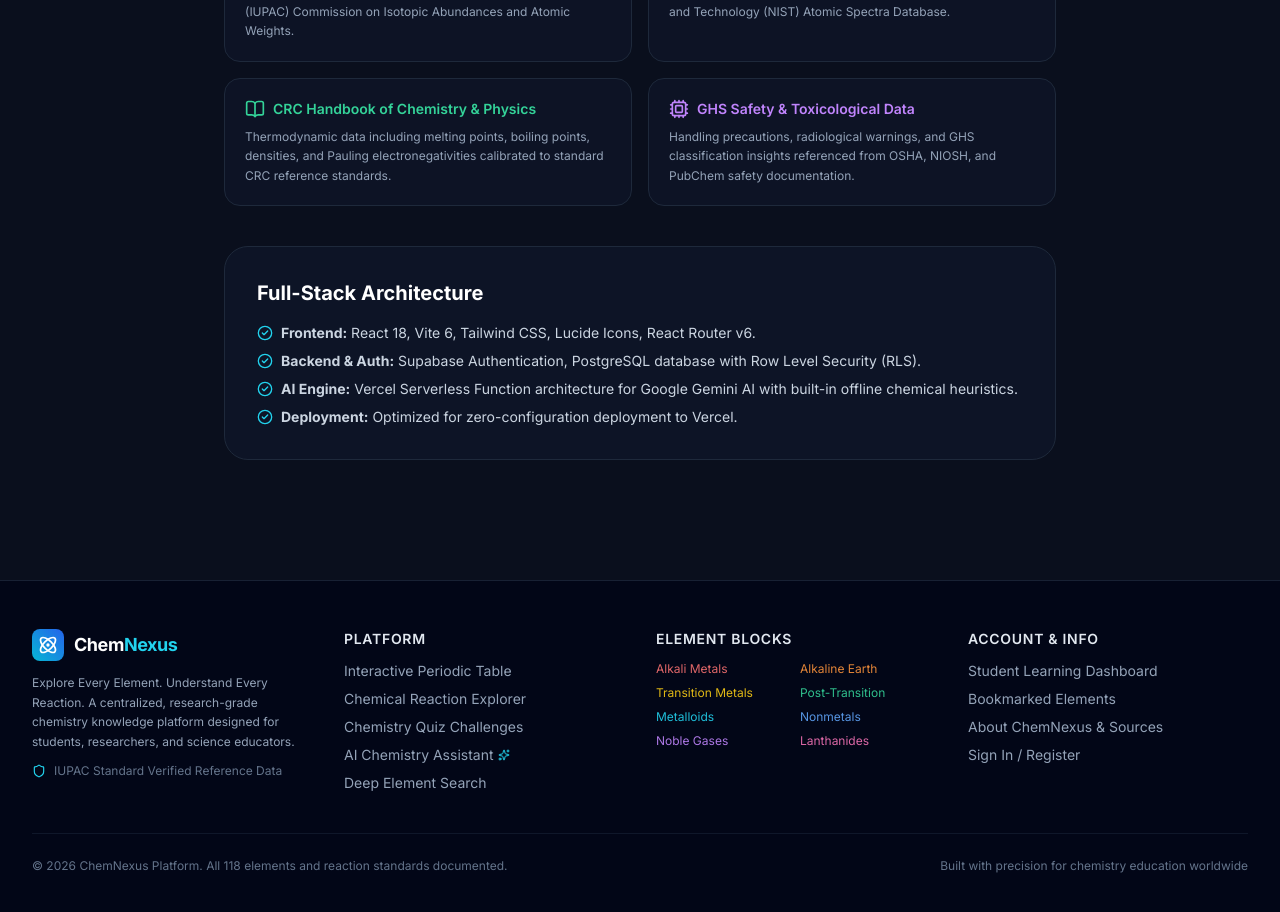
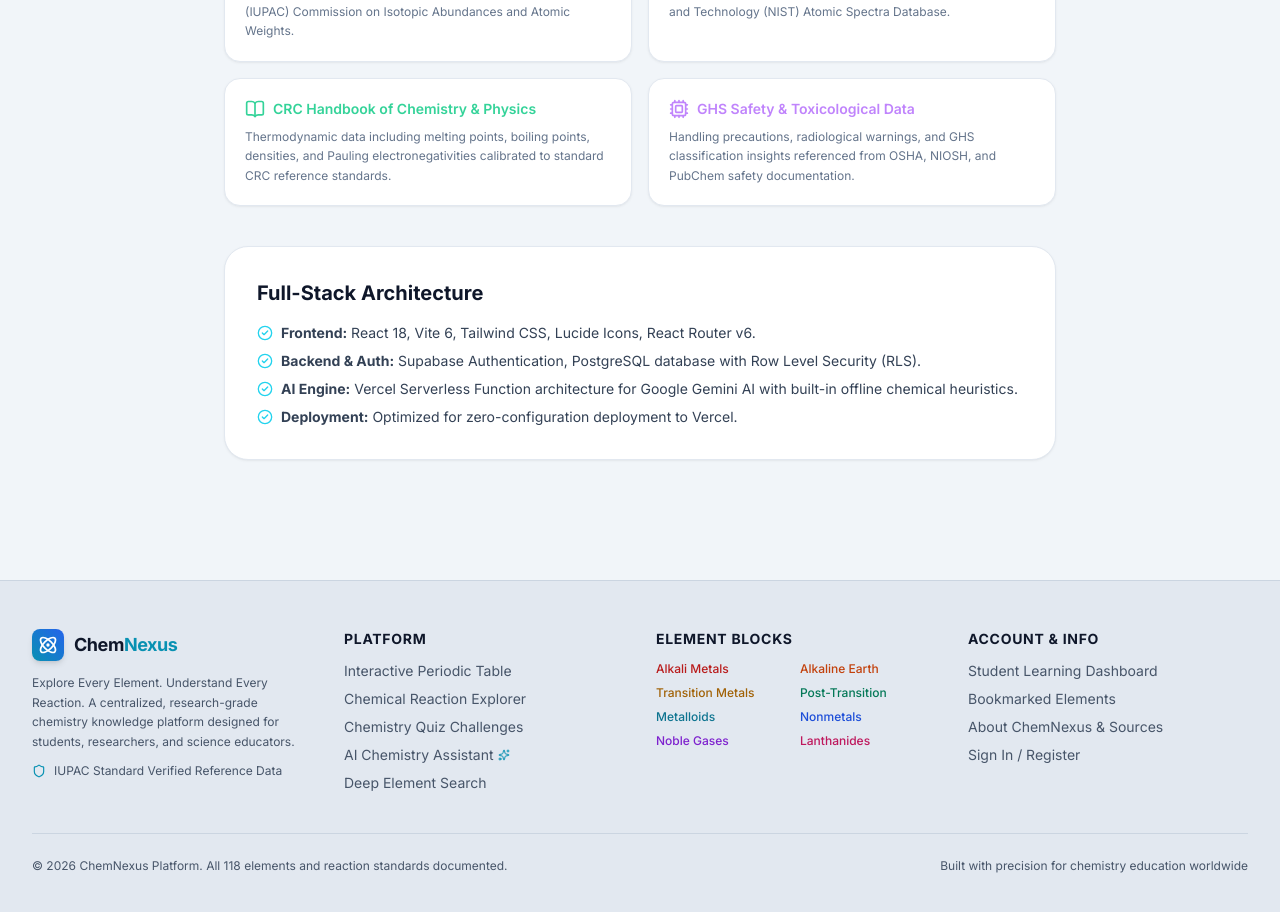
Before and after one commit to SatyaFlux/ChemNexus-The-Interactive-Chemistry-Knowledge-Platform, a React (Vite) app: page /about in a window 1280 px wide. Shown: the part 700-1612 px from the top of the page. Built offline with nearby package versions, Linux system fonts and the light colour scheme; no server answers.

Commit message:
style: change website background to modern Gray-white theme with high contrast

```diff
--- a/index.html
+++ b/index.html
@@ -1,17 +1,17 @@
 <!doctype html>
-<html lang="en" class="dark">
+<html lang="en" class="light">
   <head>
     <meta charset="UTF-8" />
     <link rel="icon" type="image/svg+xml" href="/favicon.svg" />
     <meta name="viewport" content="width=device-width, initial-scale=1.0" />
-    <meta name="theme-color" content="#0a0f1d" />
+    <meta name="theme-color" content="#f1f5f9" />
     <meta name="description" content="ChemNexus — The Interactive Chemistry Knowledge Platform. Explore every element, understand every reaction, and master chemistry with interactive tools." />
     <title>ChemNexus — Interactive Chemistry Knowledge Platform</title>
     <link rel="preconnect" href="https://fonts.googleapis.com">
     <link rel="preconnect" href="https://fonts.gstatic.com" crossorigin>
     <link href="https://fonts.googleapis.com/css2?family=Inter:wght@300;400;500;600;700;800&family=JetBrains+Mono:wght@400;500;600&display=swap" rel="stylesheet">
   </head>
-  <body class="bg-[#0a0f1d] text-slate-100 antialiased selection:bg-cyan-500 selection:text-black min-h-screen">
+  <body class="bg-[#f1f5f9] text-slate-800 antialiased selection:bg-cyan-500 selection:text-white min-h-screen">
     <div id="root"></div>
     <script type="module" src="/src/main.jsx"></script>
   </body>
--- a/src/App.jsx
+++ b/src/App.jsx
@@ -33,7 +33,7 @@ function ScrollToTop() {
 
 export default function App() {
   return (
-    <div className="flex flex-col min-h-screen bg-[#0a0f1d] text-slate-100 font-sans selection:bg-cyan-500 selection:text-black">
+    <div className="flex flex-col min-h-screen bg-[#f1f5f9] text-slate-800 font-sans selection:bg-cyan-500 selection:text-white">
       <ScrollToTop />
       <Navbar />
 
--- a/src/components/common/Footer.jsx
+++ b/src/components/common/Footer.jsx
@@ -5,57 +5,57 @@ import { Atom, ExternalLink, Heart, Shield, Sparkles } from 'lucide-react';
 
 export default function Footer() {
   return (
-    <footer className="bg-slate-950 border-t border-slate-800/80 text-slate-400 py-12 mt-20">
+    <footer className="bg-slate-200/70 border-t border-slate-300 text-slate-600 py-12 mt-20">
       <div className="max-w-7xl mx-auto px-4 sm:px-6 lg:px-8">
         <div className="grid grid-cols-1 md:grid-cols-4 gap-8">
           {/* Brand Info */}
           <div className="md:col-span-1 space-y-3">
             <Link to="/" className="flex items-center space-x-2.5">
-              <div className="w-8 h-8 rounded-lg bg-gradient-to-tr from-cyan-500 to-blue-600 flex items-center justify-center">
+              <div className="w-8 h-8 rounded-lg bg-gradient-to-tr from-cyan-600 to-blue-600 flex items-center justify-center shadow-md">
                 <Atom className="w-5 h-5 text-white" />
               </div>
-              <span className="text-lg font-bold tracking-tight text-white">
-                Chem<span className="text-cyan-400">Nexus</span>
+              <span className="text-lg font-bold tracking-tight text-slate-900">
+                Chem<span className="text-cyan-600">Nexus</span>
               </span>
             </Link>
-            <p className="text-xs text-slate-400 leading-relaxed">
+            <p className="text-xs text-slate-600 leading-relaxed">
               Explore Every Element. Understand Every Reaction. A centralized, research-grade chemistry knowledge platform designed for students, researchers, and science educators.
             </p>
-            <div className="flex items-center space-x-2 text-xs text-slate-500">
-              <Shield className="w-3.5 h-3.5 text-cyan-400" />
+            <div className="flex items-center space-x-2 text-xs text-slate-600">
+              <Shield className="w-3.5 h-3.5 text-cyan-600" />
               <span>IUPAC Standard Verified Reference Data</span>
             </div>
           </div>
 
           {/* Platform Exploration */}
           <div>
-            <h4 className="text-sm font-semibold text-slate-200 tracking-wider uppercase mb-3">
+            <h4 className="text-sm font-bold text-slate-800 tracking-wider uppercase mb-3">
               Platform
             </h4>
             <ul className="space-y-2 text-sm">
               <li>
-                <Link to="/periodic-table" className="hover:text-cyan-400 transition-colors">
+                <Link to="/periodic-table" className="hover:text-cyan-700 transition-colors">
                   Interactive Periodic Table
                 </Link>
               </li>
               <li>
-                <Link to="/reactions" className="hover:text-cyan-400 transition-colors">
+                <Link to="/reactions" className="hover:text-cyan-700 transition-colors">
                   Chemical Reaction Explorer
                 </Link>
               </li>
               <li>
-                <Link to="/quizzes" className="hover:text-cyan-400 transition-colors">
+                <Link to="/quizzes" className="hover:text-cyan-700 transition-colors">
                   Chemistry Quiz Challenges
                 </Link>
               </li>
               <li>
-                <Link to="/assistant" className="hover:text-cyan-400 transition-colors flex items-center gap-1">
+                <Link to="/assistant" className="hover:text-cyan-700 transition-colors flex items-center gap-1">
                   <span>AI Chemistry Assistant</span>
-                  <Sparkles className="w-3 h-3 text-cyan-400" />
+                  <Sparkles className="w-3 h-3 text-cyan-600" />
                 </Link>
               </li>
               <li>
-                <Link to="/search" className="hover:text-cyan-400 transition-colors">
+                <Link to="/search" className="hover:text-cyan-700 transition-colors">
                   Deep Element Search
                 </Link>
               </li>
@@ -64,44 +64,44 @@ export default function Footer() {
 
           {/* Quick Categories */}
           <div>
-            <h4 className="text-sm font-semibold text-slate-200 tracking-wider uppercase mb-3">
+            <h4 className="text-sm font-bold text-slate-800 tracking-wider uppercase mb-3">
               Element Blocks
             </h4>
             <div className="grid grid-cols-2 gap-2 text-xs">
-              <span className="text-red-400/90 hover:underline cursor-pointer">Alkali Metals</span>
-              <span className="text-orange-400/90 hover:underline cursor-pointer">Alkaline Earth</span>
-              <span className="text-yellow-400/90 hover:underline cursor-pointer">Transition Metals</span>
-              <span className="text-emerald-400/90 hover:underline cursor-pointer">Post-Transition</span>
-              <span className="text-cyan-400/90 hover:underline cursor-pointer">Metalloids</span>
-              <span className="text-blue-400/90 hover:underline cursor-pointer">Nonmetals</span>
-              <span className="text-purple-400/90 hover:underline cursor-pointer">Noble Gases</span>
-              <span className="text-pink-400/90 hover:underline cursor-pointer">Lanthanides</span>
+              <span className="text-red-700 hover:underline cursor-pointer font-medium">Alkali Metals</span>
+              <span className="text-orange-700 hover:underline cursor-pointer font-medium">Alkaline Earth</span>
+              <span className="text-yellow-700 hover:underline cursor-pointer font-medium">Transition Metals</span>
+              <span className="text-emerald-700 hover:underline cursor-pointer font-medium">Post-Transition</span>
+              <span className="text-cyan-700 hover:underline cursor-pointer font-medium">Metalloids</span>
+              <span className="text-blue-700 hover:underline cursor-pointer font-medium">Nonmetals</span>
+              <span className="text-purple-700 hover:underline cursor-pointer font-medium">Noble Gases</span>
+              <span className="text-pink-700 hover:underline cursor-pointer font-medium">Lanthanides</span>
             </div>
           </div>
 
           {/* Student Hub */}
           <div>
-            <h4 className="text-sm font-semibold text-slate-200 tracking-wider uppercase mb-3">
+            <h4 className="text-sm font-bold text-slate-800 tracking-wider uppercase mb-3">
               Account & Info
             </h4>
             <ul className="space-y-2 text-sm">
               <li>
-                <Link to="/dashboard" className="hover:text-cyan-400 transition-colors">
+                <Link to="/dashboard" className="hover:text-cyan-700 transition-colors">
                   Student Learning Dashboard
                 </Link>
               </li>
               <li>
-                <Link to="/bookmarks" className="hover:text-cyan-400 transition-colors">
+                <Link to="/bookmarks" className="hover:text-cyan-700 transition-colors">
                   Bookmarked Elements
                 </Link>
               </li>
               <li>
-                <Link to="/about" className="hover:text-cyan-400 transition-colors">
+                <Link to="/about" className="hover:text-cyan-700 transition-colors">
                   About ChemNexus & Sources
                 </Link>
               </li>
               <li>
-                <Link to="/login" className="hover:text-cyan-400 transition-colors">
+                <Link to="/login" className="hover:text-cyan-700 transition-colors">
                   Sign In / Register
                 </Link>
               </li>
@@ -109,7 +109,7 @@ export default function Footer() {
           </div>
         </div>
 
-        <div className="border-t border-slate-900 mt-10 pt-6 flex flex-col sm:flex-row items-center justify-between text-xs text-slate-500">
+        <div className="border-t border-slate-300 mt-10 pt-6 flex flex-col sm:flex-row items-center justify-between text-xs text-slate-600">
           <p>© {new Date().getFullYear()} ChemNexus Platform. All 118 elements and reaction standards documented.</p>
           <div className="flex items-center space-x-1 mt-3 sm:mt-0">
             <span>Built with precision for chemistry education worldwide</span>
--- a/src/styles/index.css
+++ b/src/styles/index.css
@@ -4,36 +4,38 @@
 
 @layer base {
   :root {
-    --color-bg: #0a0f1d;
-    --color-surface: #111827;
-    --color-border: #1f293d;
+    --color-bg: #f1f5f9;
+    --color-surface: #ffffff;
+    --color-border: #e2e8f0;
+    --color-text-main: #0f172a;
+    --color-text-muted: #64748b;
   }
 
   body {
-    background-color: #0a0f1d;
-    color: #f1f5f9;
+    background-color: #f1f5f9;
+    color: #1e293b;
     font-family: 'Inter', system-ui, sans-serif;
     overflow-x: hidden;
   }
 }
 
-/* Custom subtle scrollbars for sleek desktop UI */
+/* Custom subtle scrollbars for sleek Gray-white UI */
 ::-webkit-scrollbar {
   width: 8px;
   height: 8px;
 }
 
 ::-webkit-scrollbar-track {
-  background: #0a0f1d;
+  background: #f1f5f9;
 }
 
 ::-webkit-scrollbar-thumb {
-  background: #1e293b;
+  background: #cbd5e1;
   border-radius: 4px;
 }
 
 ::-webkit-scrollbar-thumb:hover {
-  background: #334155;
+  background: #94a3b8;
 }
 
 /* Periodic table 18-column grid */
@@ -50,22 +52,201 @@
   }
 }
 
-/* Science Glow & Glassmorphism helpers */
+/* Science Glow & Glassmorphism helpers for Gray-white theme */
 .glass-panel {
-  background: rgba(17, 24, 39, 0.75);
+  background: rgba(255, 255, 255, 0.88);
   backdrop-filter: blur(12px);
   -webkit-backdrop-filter: blur(12px);
-  border: 1px solid rgba(255, 255, 255, 0.08);
+  border: 1px solid rgba(226, 232, 240, 0.9);
 }
 
 .glow-cyan {
-  box-shadow: 0 0 25px -5px rgba(6, 182, 212, 0.35);
+  box-shadow: 0 4px 20px -2px rgba(6, 182, 212, 0.2);
 }
 
 .glow-blue {
-  box-shadow: 0 0 25px -5px rgba(59, 130, 246, 0.35);
+  box-shadow: 0 4px 20px -2px rgba(59, 130, 246, 0.2);
 }
 
 .glow-purple {
-  box-shadow: 0 0 25px -5px rgba(147, 51, 234, 0.35);
+  box-shadow: 0 4px 20px -2px rgba(147, 51, 234, 0.2);
 }
+
+/* =========================================================================
+   CHEMNEXUS GRAY-WHITE WEBSITE THEME OVERRIDES
+   ========================================================================= */
+
+/* Root, Body and full-page wrappers */
+html,
+body,
+#root,
+.bg-\[\#0a0f1d\],
+.bg-\[\#0a0f1d\]\/90 {
+  background-color: #f1f5f9 !important;
+}
+
+/* Primary Cards, Modals, Sections to Crisp White */
+.bg-slate-900,
+.bg-slate-900\/60,
+.bg-slate-900\/70,
+.bg-slate-900\/80,
+.bg-slate-900\/90 {
+  background-color: #ffffff !important;
+  box-shadow: 0 1px 3px 0 rgba(0, 0, 0, 0.05), 0 1px 2px -1px rgba(0, 0, 0, 0.05);
+}
+
+/* Inner panels, Recessed backgrounds, Input containers */
+.bg-slate-950,
+.bg-slate-950\/40,
+.bg-slate-950\/60,
+.bg-slate-950\/80,
+.bg-slate-950\/90 {
+  background-color: #f8fafc !important;
+}
+
+/* Sticky Navbar */
+nav.bg-\[\#0a0f1d\]\/90,
+nav {
+  background-color: rgba(255, 255, 255, 0.95) !important;
+  border-bottom: 1px solid #e2e8f0 !important;
+  box-shadow: 0 1px 4px 0 rgba(0, 0, 0, 0.04) !important;
+}
+
+/* Footer */
+footer.bg-slate-950,
+footer {
+  background-color: #e2e8f0 !important;
+  border-top: 1px solid #cbd5e1 !important;
+  color: #475569 !important;
+}
+
+/* Light Borders across all cards and sections */
+.border-slate-800,
+.border-slate-800\/80,
+.border-slate-800\/60,
+.border-slate-900,
+.border-slate-900\/80 {
+  border-color: #e2e8f0 !important;
+}
+
+.border-slate-700,
+.border-slate-700\/60 {
+  border-color: #cbd5e1 !important;
+}
+
+/* Headings Typography */
+h1, h2, h3, h4, h5, h6 {
+  color: #0f172a !important;
+}
+
+/* General Text Overrides */
+.text-white {
+  color: #0f172a;
+}
+
+/* Preserve bright white text for colored gradient buttons & solid badges */
+button[class*="from-"],
+button[class*="bg-cyan-"],
+button[class*="bg-blue-"],
+button[class*="bg-gradient-"],
+a[class*="from-"],
+a[class*="bg-cyan-"],
+a[class*="bg-blue-"],
+a[class*="bg-gradient-"],
+button.bg-gradient-to-r,
+a.bg-gradient-to-r,
+span.bg-cyan-500,
+span.bg-blue-600,
+[class*="from-cyan-"] .text-white,
+[class*="from-blue-"] .text-white,
+[class*="from-emerald-"] .text-white,
+[class*="from-purple-"] .text-white,
+[class*="from-rose-"] .text-white,
+button[class*="from-"] span,
+a[class*="from-"] span,
+button[class*="bg-cyan-"] span,
+a[class*="bg-cyan-"] span,
+button.from-cyan-500,
+a.from-cyan-500 {
+  color: #ffffff !important;
+}
+
+/* Text tones */
+.text-slate-100 {
+  color: #0f172a !important;
+}
+
+.text-slate-200 {
+  color: #1e293b !important;
+}
+
+.text-slate-300 {
+  color: #334155 !important;
+}
+
+.text-slate-400 {
+  color: #64748b !important;
+}
+
+.text-slate-500 {
+  color: #64748b !important;
+}
+
+/* Hover States on light cards */
+.hover\:bg-slate-800:hover,
+.hover\:bg-slate-800\/60:hover,
+.hover\:bg-slate-800\/80:hover {
+  background-color: #f1f5f9 !important;
+  color: #0f172a !important;
+}
+
+.hover\:border-cyan-500\/40:hover,
+.hover\:border-cyan-500\/50:hover,
+.hover\:border-cyan-400:hover {
+  border-color: #06b6d4 !important;
+}
+
+/* Periodic table element cells on Gray-white */
+.periodic-grid a {
+  box-shadow: 0 1px 2px 0 rgba(0, 0, 0, 0.05);
+}
+
+.periodic-grid a span.text-white {
+  color: #0f172a !important;
+  text-shadow: none !important;
+}
+
+.periodic-grid a span.text-slate-300 {
+  color: #334155 !important;
+}
+
+.periodic-grid a:hover span.text-white,
+.periodic-grid a:hover span.group-hover\:text-cyan-200 {
+  color: #0891b2 !important;
+}
+
+/* Inputs & Form Controls */
+input,
+select,
+textarea {
+  background-color: #ffffff !important;
+  color: #0f172a !important;
+  border-color: #cbd5e1 !important;
+}
+
+input::placeholder,
+textarea::placeholder {
+  color: #94a3b8 !important;
+}
+
+input:focus,
+select:focus,
+textarea:focus {
+  border-color: #06b6d4 !important;
+  box-shadow: 0 0 0 2px rgba(6, 182, 212, 0.2) !important;
+}
+
+/* Quiz Review & Options */
+.ring-offset-slate-950 {
+  --tw-ring-offset-color: #f1f5f9 !important;
+}
```
Also changed, not shown: src/components/common/Navbar.jsx (+43 -43 lines).
